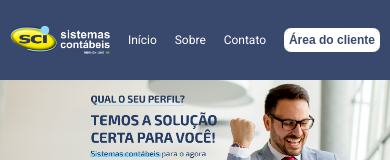
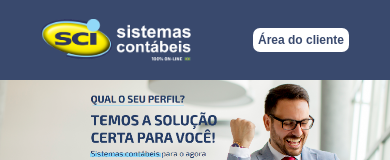
Before and after one commit to Guilherme-NL/SCI, a React (Create React App) app: page / in a window 390 px wide. Shown: the top 160 px of the page. Built offline with nearby package versions, Linux system fonts and the light colour scheme; the HTML template or start-up script is replaced by a standard one.

Commit message:
fix: mobile layout

```diff
--- a/src/components/Footer.js
+++ b/src/components/Footer.js
@@ -12,15 +12,15 @@
     <Container>
       <Content>
         <FooterMenu>
-          <img src={sci_logo} alt="logo-sci" />
+          <img className="none" src={sci_logo} alt="logo-sci" />
           <div
-            className="pointer"
+            className="pointer none"
             onClick={() => props.scrollToSection(props.page1section)}
           >
             Início
           </div>
           <div
-            className="pointer"
+            className="pointer none"
             onClick={() => props.scrollToSection(props.page3section)}
           >
             Sobre
@@ -119,6 +119,10 @@
       width: 100px;
       height: 35px;
     }
+
+    .none {
+      display: none;
+    }
   }
 `;
 
@@ -138,6 +142,10 @@
   .pointer {
     cursor: pointer;
   }
+
+  @media (max-width: 400px) {
+    justify-content: center;
+  }
 `;
 
 const SocialMedia = styled.div`
--- a/src/components/Header.js
+++ b/src/components/Header.js
@@ -9,13 +9,22 @@
     <Container>
       <Content>
         <img src={sci_logo} alt="logo-sci" />
-        <div onClick={() => props.scrollToSection(props.page1section)}>
+        <div
+          className="none"
+          onClick={() => props.scrollToSection(props.page1section)}
+        >
           Início
         </div>
-        <div onClick={() => props.scrollToSection(props.page3section)}>
+        <div
+          className="none"
+          onClick={() => props.scrollToSection(props.page3section)}
+        >
           Sobre
         </div>
-        <div onClick={() => props.scrollToSection(props.page5section)}>
+        <div
+          className="none"
+          onClick={() => props.scrollToSection(props.page5section)}
+        >
           Contato
         </div>
         <a
@@ -69,14 +78,19 @@
       font-size: 15px;
       cursor: pointer;
     }
+
+    .none {
+      display: none;
+    }
   }
 
   @media (max-width: 400px) {
     width: 100%;
     padding: 10px;
+    justify-content: space-around;
 
     img {
-      width: 100px;
+      width: 150px;
     }
 
     div {
```
